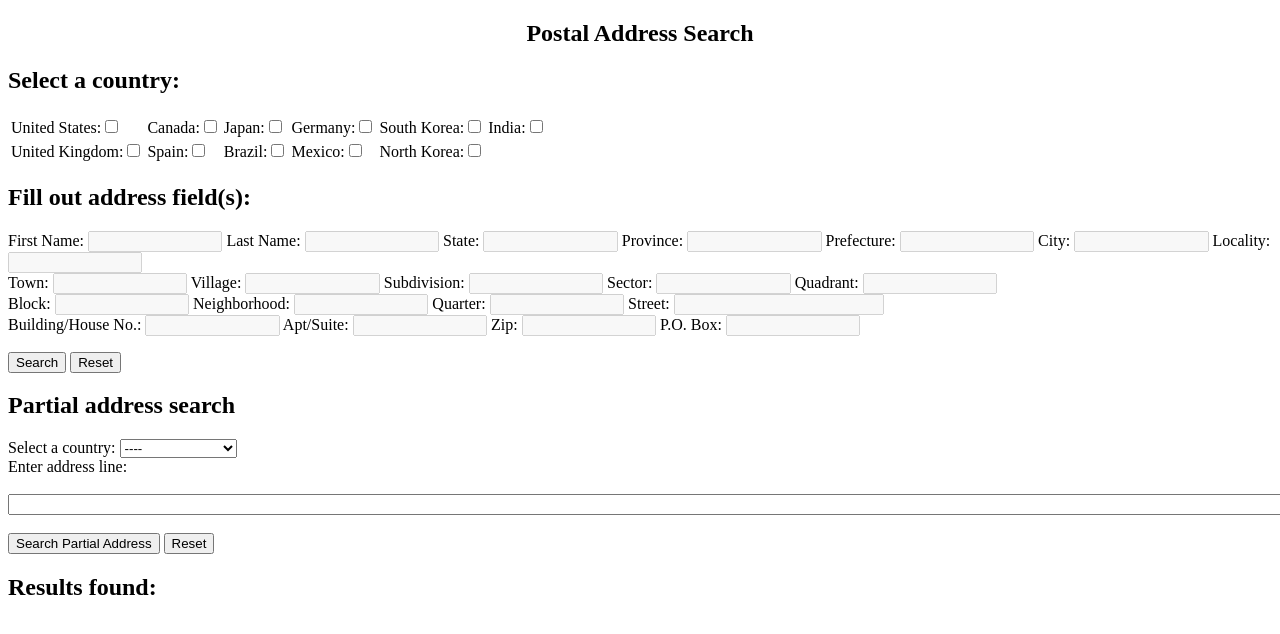
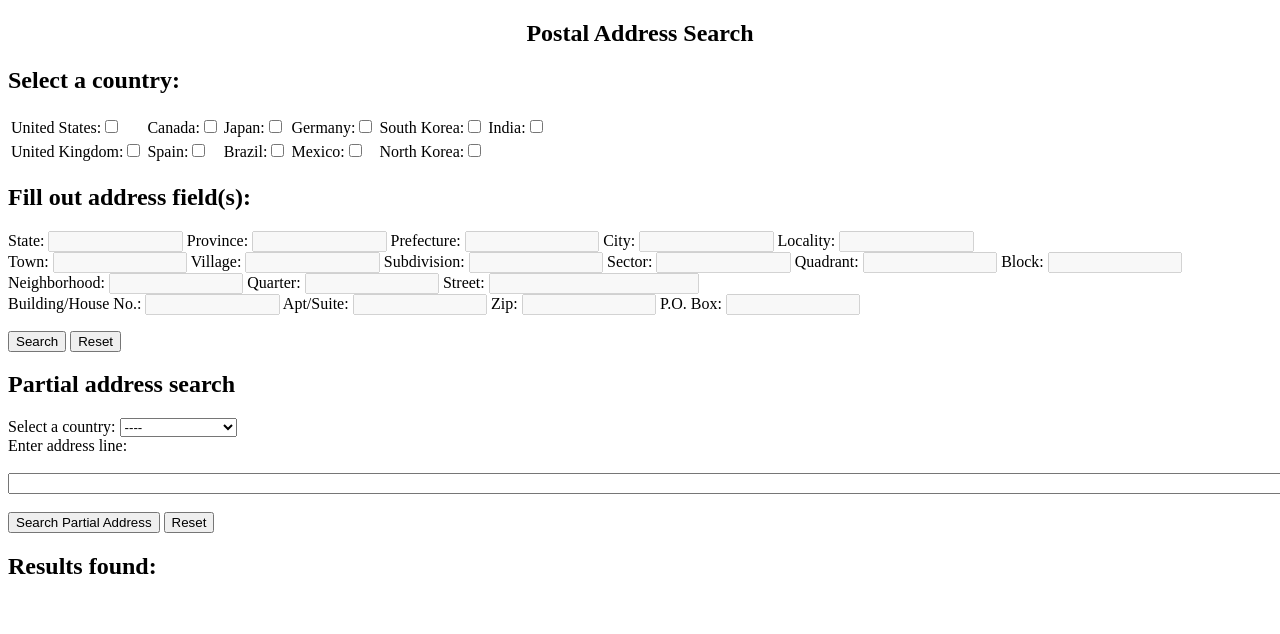
Before and after one commit to k-outcalt/postal-address, a plain HTML site: page index.html in a window 1280 px wide. Shown: the top 634 px of the page. Drawn offline with Linux system fonts and the light colour scheme.

Commit message:
Changed fields

```diff
--- a/index.html
+++ b/index.html
@@ -451,18 +451,16 @@
 
   <h2>Fill out address field(s):</h2>
   <P>
-    First Name: <input id="fname" name="fname" style=" width: 10%" type="text" placeholder="" autocomplete="off" disabled="true">
-    Last Name: <input id="lname" name="lname" style=" width: 10%" type="text" placeholder="" autocomplete="off" disabled="true">
     State: <input id="state" name="state" style=" width: 10%" type="text" autocomplete="off" disabled="true">
     Province: <input id="province" name="province" style=" width: 10%" type="text" autocomplete="off" disabled="true">
-    Prefecture: <input id="prefecture" name="prefecture" style=" width: 10%" type="text" autocomplete="off" disabled="true">
+    Prefecture: <input id="fname" name="fname" style=" width: 10%" type="text" placeholder="" autocomplete="off" disabled="true">
     City: <input id="city" name="city" style=" width: 10%" type="text" autocomplete="off" disabled="true">
     Locality: <input id="locality" name="locality" style=" width: 10%" type="text" autocomplete="off" disabled="true"><br>
     Town: <input id="town" name="town" style=" width: 10%" type="text" autocomplete="off" disabled="true">
     Village: <input id="village" name="village" style=" width: 10%" type="text" autocomplete="off" disabled="true">
     Subdivision: <input id="subdivision" name="subdivision" style=" width: 10%" type="text" autocomplete="off" disabled="true">
     Sector: <input id="sector" name="sector" style=" width: 10%" type="text" autocomplete="off" disabled="true">
-    Quadrant: <input id="quadrant" name="quadrant" style=" width: 10%" type="text" autocomplete="off" disabled="true"><br>
+    Quadrant: <input id="lname" name="lname" style=" width: 10%" type="text" placeholder="" autocomplete="off" disabled="true">
     Block: <input id="block" name="block" style=" width: 10%" type="text" autocomplete="off" disabled="true">
     Neighborhood: <input id="neighborhood" name="neighborhood" style=" width: 10%" type="text" autocomplete="off" disabled="true">
     Quarter: <input id="quarter" name="quarter" style=" width: 10%" type="text" autocomplete="off" disabled="true">
```
